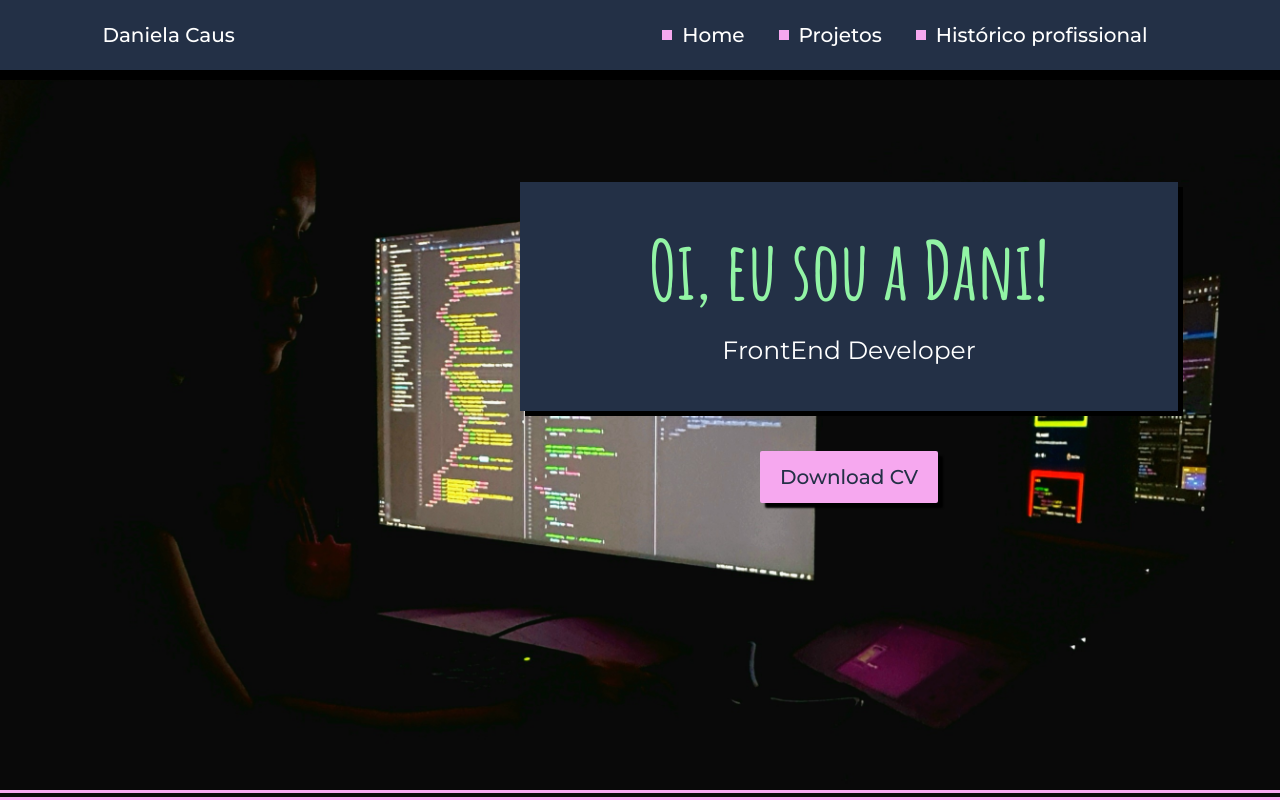
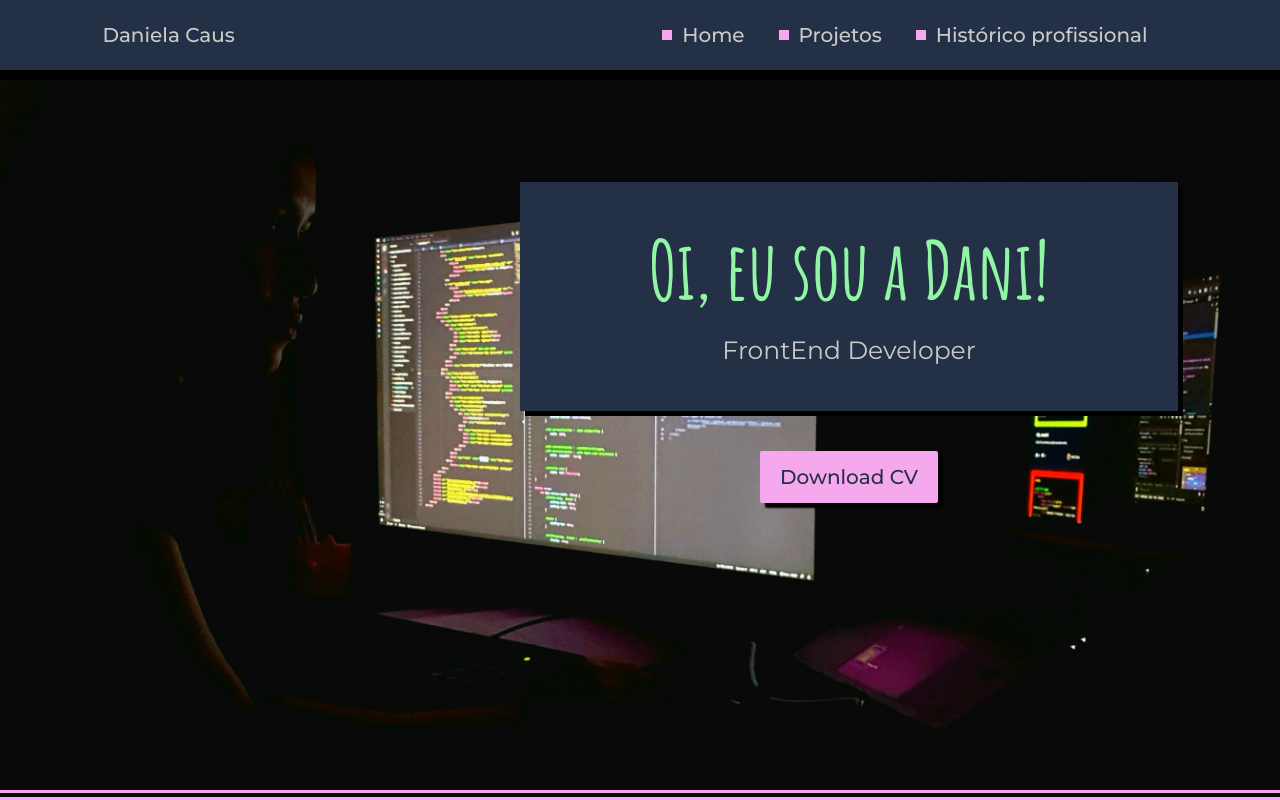
Before and after one commit to danicaus/danicaus.github.io, a plain HTML site: page index.html in a window 1280 px wide. Shown: the top 800 px of the page. Drawn offline with Linux system fonts and the light colour scheme.

Commit message:
Change color-white-first

```diff
--- a/css/base.css
+++ b/css/base.css
@@ -7,7 +7,7 @@
 	--color-second: #233046;
 	--color-third: #92F4A5;
 
-	--color-white-first: #FFFFFF;
+	--color-white-first: #cacaca;
 
 	--color-black-first: #000000;
 	--color-black-second: #3A4042;
@@ -16,4 +16,6 @@
 
 body {
     line-height: 1;
+	font-size: 16px;
+	background-color: var(--color-black-second);
 }
```
